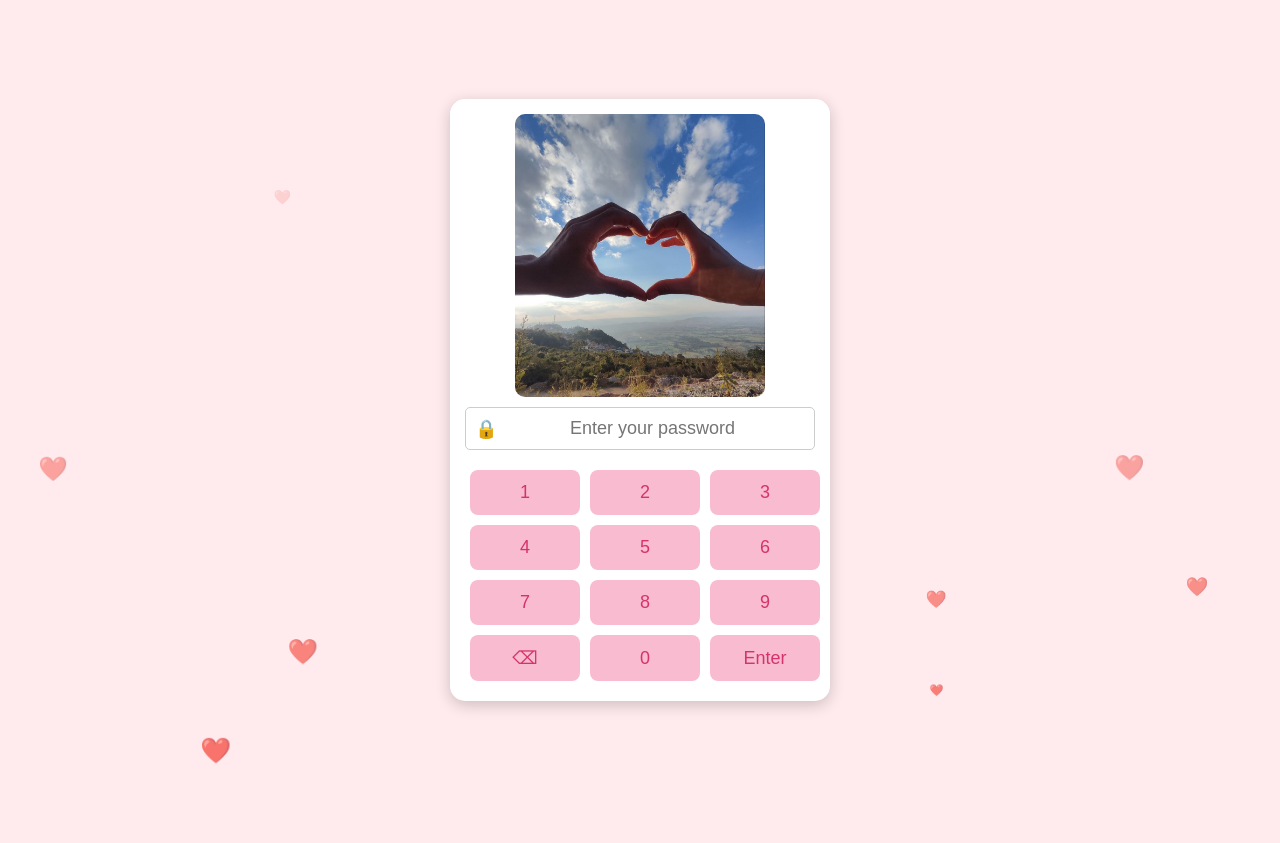
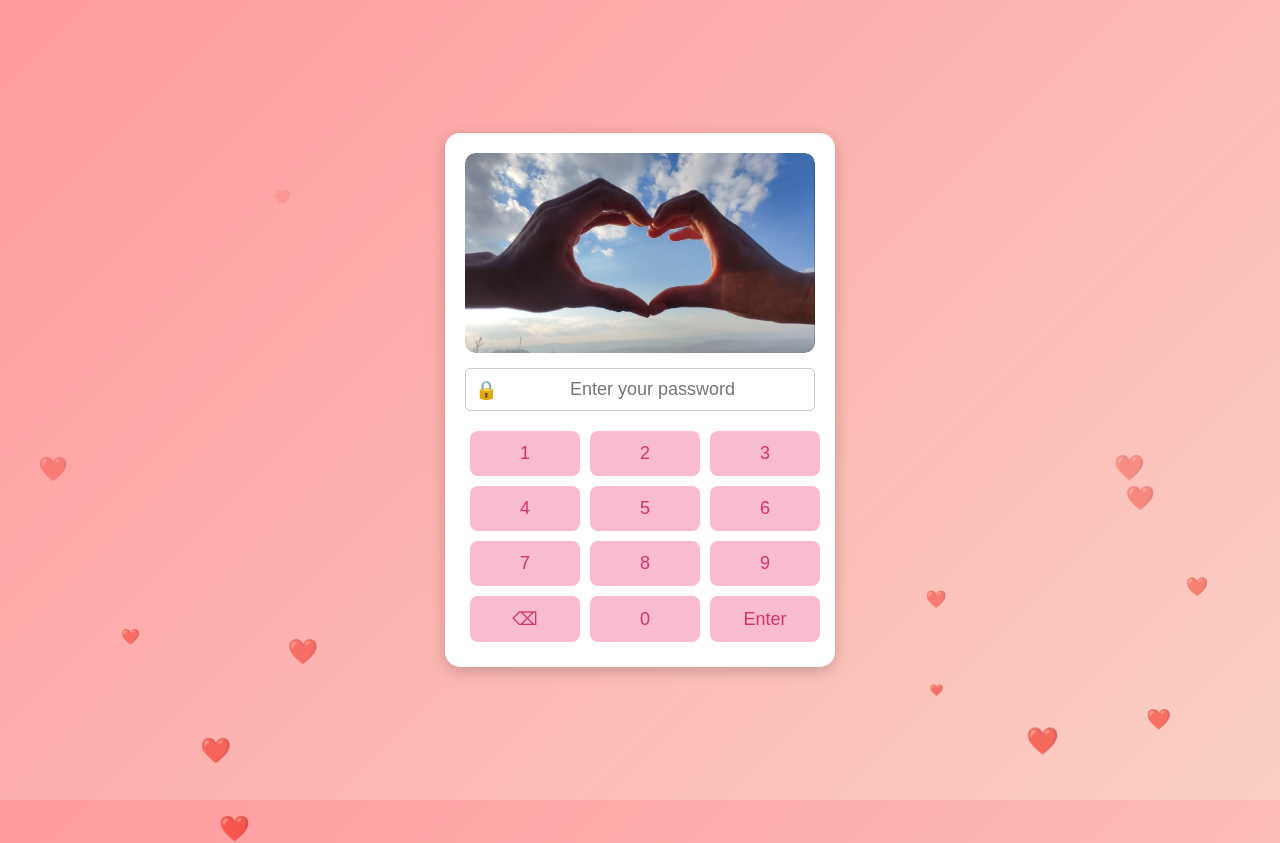
Before and after one commit to minthushin/For-you, a plain HTML site: page index.html in a window 1280 px wide. Before the commit the page ends 800 px from the top, so only its background shows below. Drawn offline with Linux system fonts and the light colour scheme.

Commit message:
Update index.html

```diff
--- a/index.html
+++ b/index.html
@@ -8,7 +8,7 @@
     <style>
         body {
             font-family: 'Arial', sans-serif;
-            background-color: #ffebee;
+            background: linear-gradient(135deg, #ff9a9e, #fad0c4);
             display: flex;
             justify-content: center;
             align-items: center;
@@ -57,29 +57,31 @@
             display: flex;
             flex-direction: column;
             align-items: center;
-            padding: 15px;
+            padding: 20px;
             position: relative;
             z-index: 1;
         }
 
         .image-box {
             width: 100%;
-            /* Make the container take full width */
+            height: 200px;
+            /* Fixed height for the image box */
             text-align: center;
-            margin-bottom: 10px;
+            margin-bottom: 15px;
+            overflow: hidden;
+            border-radius: 10px;
+            display: flex;
+            justify-content: center;
+            align-items: center;
         }
 
         .image-box img {
-            width: 90%;
-            /* Increase width while keeping it responsive */
-            max-width: 250px;
-            /* Slightly longer than before */
-            height: auto;
+            width: 100%;
+            height: 100%;
+            object-fit: cover;
+            /* Ensures the image covers the box without distortion */
             border-radius: 10px;
-            display: block;
-            margin: 0 auto;
         }
-
 
         .password-box {
             width: 100%;
@@ -236,7 +238,7 @@
             }
         }
 
-        createHearts(15);
+        createHearts(20); // Increased number of hearts for a more romantic effect
     </script>
 </body>
 
```
